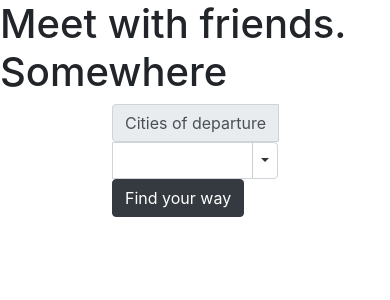
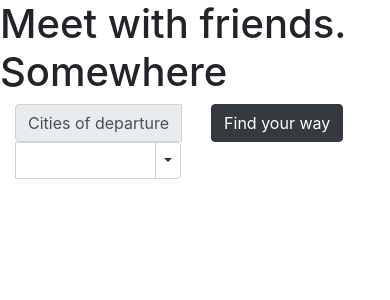
Before and after one commit to paulin-mipt/madidea_skyscanner, a Flask app: page / in a window 390 px wide. Shown: the top 300 px of the page. Run offline with Flask 2, Linux system fonts and the light colour scheme; some libraries are stand-ins or nearby versions.

Commit message:
UI fixes

```diff
--- a/static/css/style.css
+++ b/static/css/style.css
@@ -1,6 +1,5 @@
 .map {
   margin: auto;
-  width: 80%;
   height: 70vh;
   position: relative;
 }
--- a/templates/base.html
+++ b/templates/base.html
@@ -14,12 +14,8 @@
     <h1>Meet with friends. Somewhere</h1>
   </div>
   <div class="row justify-content-md-center">
-    <div class="col col-md-1">
-    </div>
-    <div class="col col-md-10">
+    <div class="col col-xs-10 col-sm-10 col-md-10 col-lg-10" style="margin: auto">
     {% block content %}{% endblock %}
-    </div>
-    <div class="col col-md-1">
     </div>
   </div>
 </div>
```
